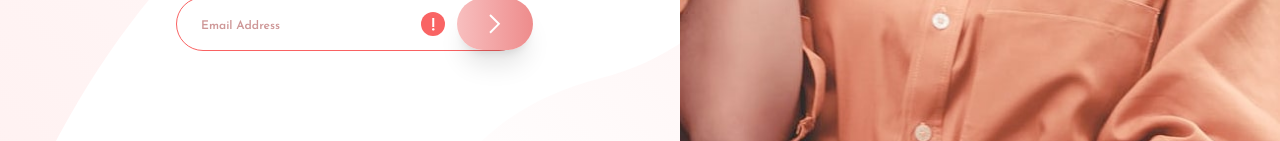
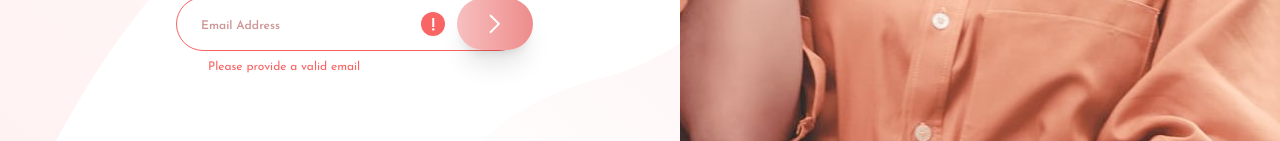
Before and after one commit to gusanchedev/base-apparel-coming-soon-page, a website built with Vite: page index.html in a window 1280 px wide. Both pictures are taken after a click on the button 495 px from the left and 560 px from the top of the page. Shown: the part 537-678 px from the top of the page. Built offline with nearby package versions, Linux system fonts and the light colour scheme.

Commit message:
📝  Add screenshot to README.md

```diff
--- a/index.html
+++ b/index.html
@@ -13,7 +13,7 @@
     />
   </head>
   <body
-    class="h-screen bg-gradient-to-tr from-initialColorGradient1 to-finalColorGradient1 md:bg-desktop md:bg-no-repeat md:bg-left-top"
+    class="bg-gradient-to-tr from-initialColorGradient1 to-finalColorGradient1 md:bg-desktop md:bg-no-repeat md:bg-left-top"
   >
     <main
       id="app"
--- a/main.js
+++ b/main.js
@@ -18,6 +18,7 @@ submitButton.addEventListener("click", (e) => {
   if (!emailInput.value) {
     emailContainer.style.borderColor = "hsl(0, 93%, 68%)";
     errorIcon.classList.replace("hidden", "block");
+    emailErrorLabel.classList.replace("hidden", "block");
   } else if (!validEmailFormat.test(emailInput.value)) {
     emailContainer.style.borderColor = "hsl(0, 93%, 68%)";
     errorIcon.classList.replace("hidden", "block");
```
Also changed, not shown: README.md, images/ScreenshotBaseApparelComingSoonPage.png (added).
